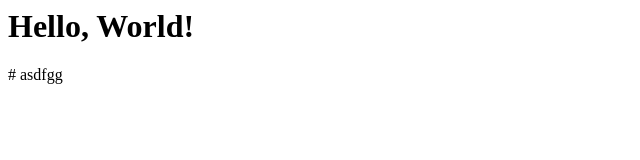
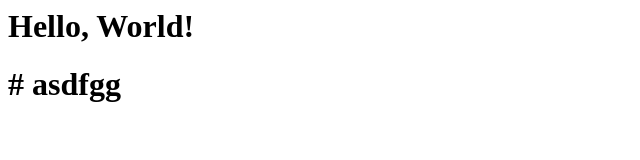
Before and after one commit to MarakovaElvira/dz1, a plain HTML site: page index.html in a window 1280 px wide. Shown: the whole page, without its empty margins (0-640 px from the left). Drawn offline with Linux system fonts and the light colour scheme.

Commit message:
Update index.html

```diff
--- a/index.html
+++ b/index.html
@@ -1,2 +1,2 @@
 <h1>Hello, World!</h1>
-# asdfgg
+<h1># asdfgg</h1>
```
